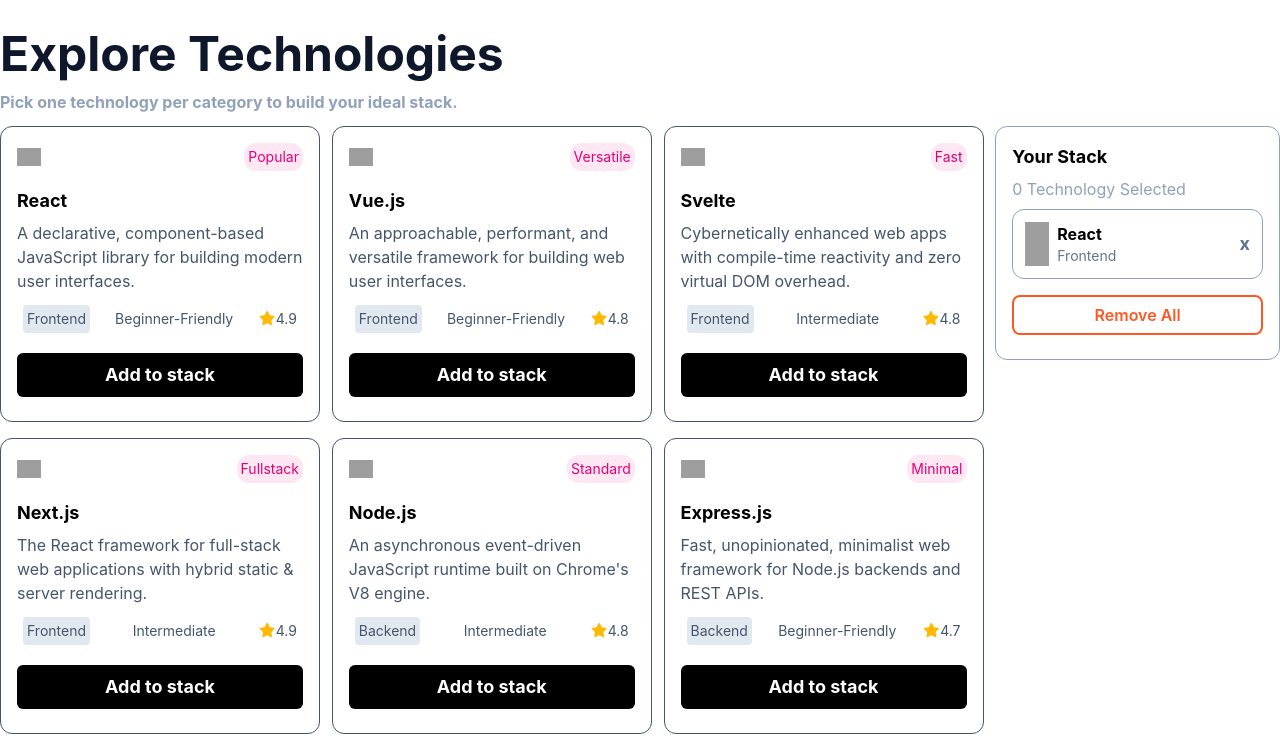
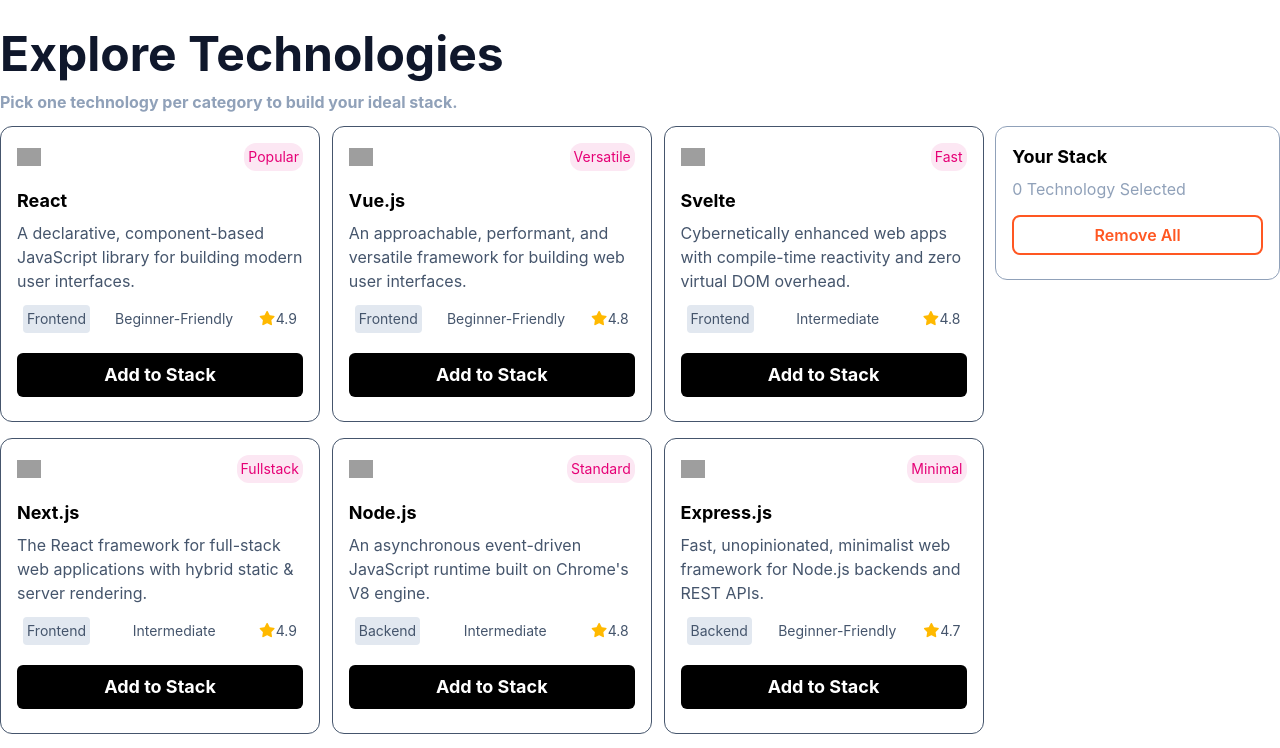
Before and after one commit to Minul-lab/Devstack, a React (Vite) app: page / in a window 1280 px wide. Shown: the part 660-1408 px from the top of the page. Built offline with nearby package versions, Linux system fonts and the light colour scheme; grey boxes are pictures that could not be loaded.

Commit message:
I am stuck i don't what should i don

```diff
--- a/src/components/stackItem.tsx
+++ b/src/components/stackItem.tsx
@@ -1,4 +1,8 @@
-function Item() {
+import type { cardProps } from "./technologyCard";
+interface StackItemProps {
+  technology: cardProps;
+}
+function Item({technology}:StackItemProps) {
   return (
     <div className="flex w-full justify-between  bg-white border border-slate-400 items-center  rounded-xl p-3 my-2">
       <div className=" flex gap-2">
--- a/src/components/technologyCard.tsx
+++ b/src/components/technologyCard.tsx
@@ -1,3 +1,5 @@
+import { useState } from "react"
+
 export interface cardProps {
     id: string
     name:string
@@ -12,6 +14,10 @@
 
 
 function Card(props:cardProps) {
+  const [isStacked, setIsStacked] = useState(false)
+  const handleClick = () => {
+    setIsStacked(true)
+  }
   return (
     <section className="bg-white border border-slate-600 rounded-xl w-xs flex-col p-2">
       <div className="flex justify-between items-center mx-2 my-2">
@@ -36,8 +42,8 @@
             <i className="fa-solid fa-star text-amber-400"></i>{props.rating}
           </p>
         </div>
-        <button className="bg-black text-white text-lg font-bold w-full  my-2 rounded-md p-2">
-          Add to stack
+        <button className={`bg-black text-white text-lg font-bold w-full  my-2 rounded-md p-2`} disabled={isStacked} onClick={handleClick}>
+          {isStacked===true? "Added to Stack" : "Add to Stack"}
         </button>
       </div>
     </section>
--- a/src/components/yourStack.tsx
+++ b/src/components/yourStack.tsx
@@ -6,9 +6,14 @@
   return (
     <div className="bg-white border border-slate-400 rounded-xl w-2xs flex-col p-4 self-start">
       <h1 className="text-lg font-bold">Your Stack</h1>
-      <h4 className="text-slate-400 my-1.5">{stack.length} Technology Selected</h4>
+      <h4 className="text-slate-400 my-1.5">
+        {stack.length} Technology Selected
+      </h4>
 
-      <Item/>
+      {stack.map((technology) => {
+        return <Item technology={technology} />;
+      })}
+
       <button className="px-6 py-1.5 rounded-lg font-semibold text-[#FF5722] bg-white  border-[#FF5722] border-2 w-full my-2">
         Remove All
       </button>
```
Lines whose indentation alone changed are shown as unchanged.
